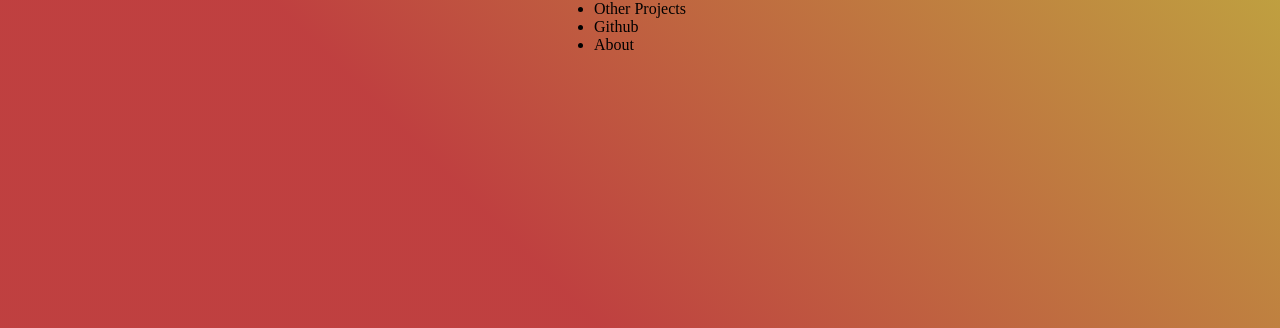
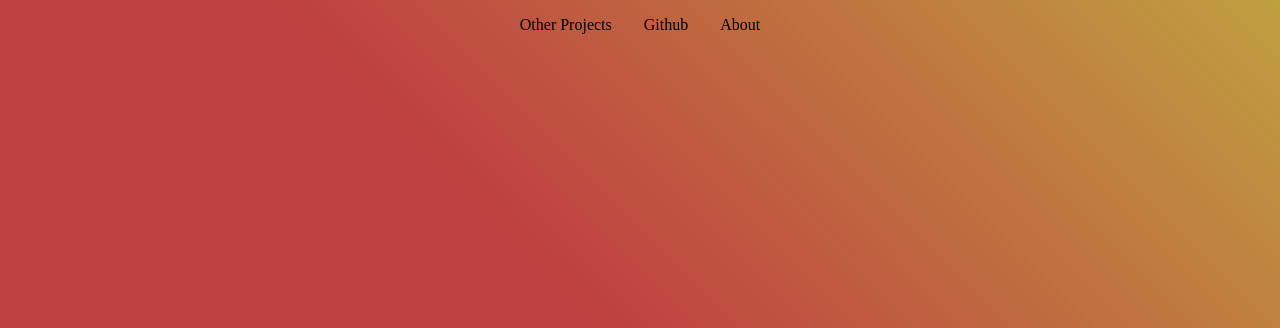
Before and after one commit to knznsmn/jour, a plain HTML site: page index.html in a window 1280 px wide. Shown: the top 328 px of the page. Drawn offline with Linux system fonts and the light colour scheme.

Commit message:
Initial global.css

```diff
--- a/assets/css/global.css
+++ b/assets/css/global.css
@@ -30,6 +30,13 @@ body {
 nav {
 	height: var(--h-nav);
 }
+ul {
+	display: flex;
+}
+ul li {
+	list-style: none;
+	margin: 1rem;
+}
 
 footer {
 	height: var(--h-footer);
```
